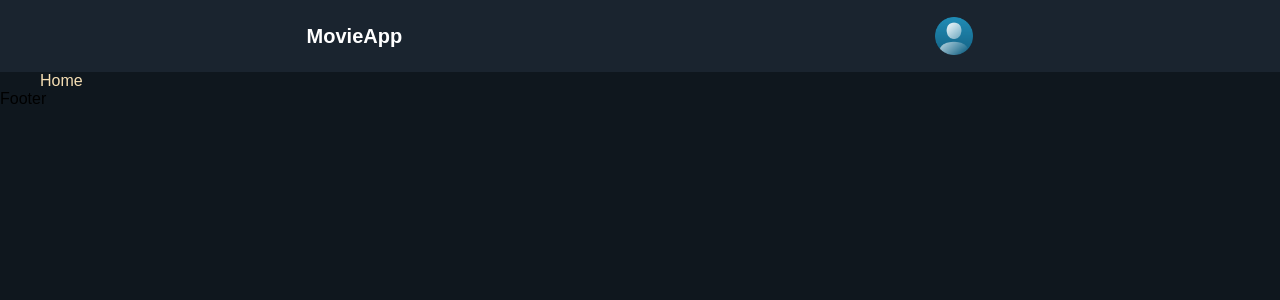
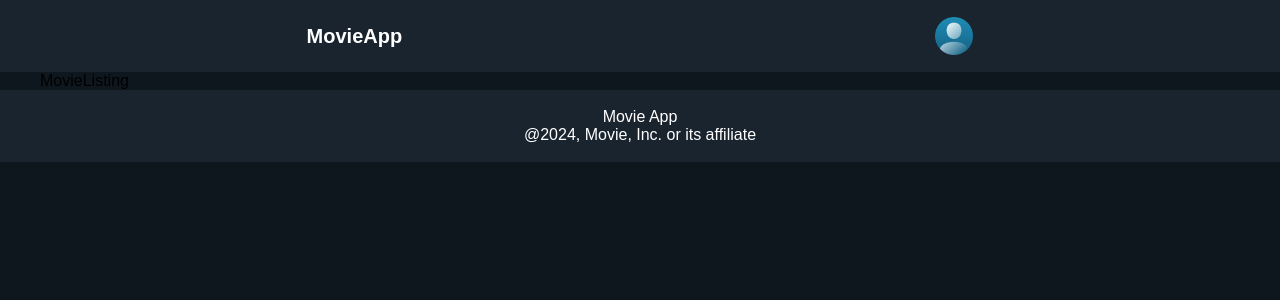
Before and after one commit to darsheelchudal/MovieProjectREDUX, a React (Vite) app: page / in a window 1280 px wide. Shown: the top 300 px of the page. Built offline with nearby package versions, Linux system fonts and the light colour scheme; no server answers.

Commit message:
redux toolkit setting up

```diff
--- a/package.json
+++ b/package.json
@@ -15,6 +15,7 @@
     "node-sass": "^9.0.0",
     "react": "^18.2.0",
     "react-dom": "^18.2.0",
+    "react-redux": "^9.1.2",
     "react-router-dom": "^6.23.1",
     "redux": "^5.0.1"
   },
--- a/src/common/apis/movieApi.jsx
+++ b/src/common/apis/movieApi.jsx
@@ -1,5 +1,5 @@
 import axios from "axios";
 
-axios.create({
+export default axios.create({
   baseURL: "http://www.omdbapi.com",
 });
--- a/src/components/Footer/Footer.jsx
+++ b/src/components/Footer/Footer.jsx
@@ -1,9 +1,13 @@
 import React from "react";
+import "./Footer.scss";
 
 function Footer() {
   return (
     <>
-      <div>Footer</div>
+      <div className="footer">
+        <div>Movie App</div>
+        <div>@2024, Movie, Inc. or its affiliate</div>
+      </div>
     </>
   );
 }
--- a/src/components/Footer/Footer.scss
+++ b/src/components/Footer/Footer.scss
@@ -0,0 +1,11 @@
+@import "../../common/color.scss";
+
+.footer{
+    background: $secondary-color;
+    height:72px;
+    display: flex;
+    justify-content: center;
+    align-items: center;
+    color:$font-primary;
+    flex-direction: column;
+}
--- a/src/components/Home/Home.jsx
+++ b/src/components/Home/Home.jsx
@@ -1,10 +1,28 @@
-import React from "react";
+import React, { useEffect } from "react";
 import "./Home.scss";
+import MovieListing from "../MovieListing/MovieListing";
+import movieApi from "../../common/apis/movieApi";
+import { ApiKey } from "../../common/apis/movieApiKey";
 
 function Home() {
+  useEffect(() => {
+    const fetchMovies = async () => {
+      const movieText = "Harry";
+      const response = await movieApi
+        .get(`?apiKey=${ApiKey}&s=${movieText}&type=movie`)
+        .catch((err) => {
+          console.log("Error", err.message);
+        });
+      console.log("The response from the API is :", response);
+    };
+    fetchMovies();
+  }, []);
   return (
     <>
-      <div className="home">Home</div>
+      <div>
+        <div className="banner-img"></div>
+        <MovieListing />
+      </div>
     </>
   );
 }
--- /dev/null
+++ b/src/features/movies/movieSlice.js
@@ -0,0 +1 @@
+import { createSlice } from "@reduxjs/toolkit";
--- /dev/null
+++ b/src/features/store.js
@@ -0,0 +1,5 @@
+import { configureStore } from "@reduxjs/toolkit";
+
+export const store = configureStore({
+  reducer: {},
+});
--- a/src/main.jsx
+++ b/src/main.jsx
@@ -1,9 +1,13 @@
 import React from "react";
 import ReactDOM from "react-dom/client";
 import App from "./App.jsx";
+import { Provider } from "react-redux";
+import { store } from "./features/store";
 
 ReactDOM.createRoot(document.getElementById("root")).render(
   <React.StrictMode>
-    <App />
+    <Provider store={store}>
+      <App />
+    </Provider>
   </React.StrictMode>
 );
```
Also changed, not shown: 1 other file (tests, documents, lock files or other folders).
